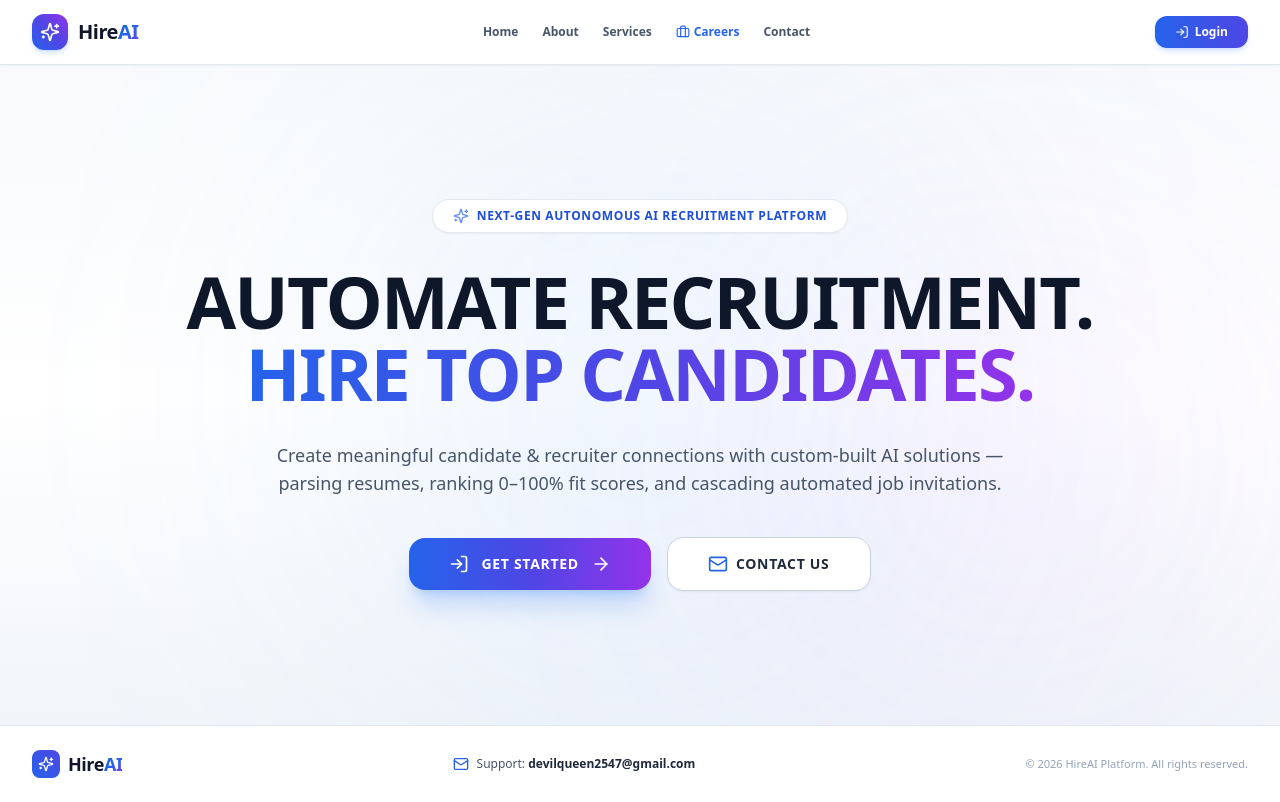
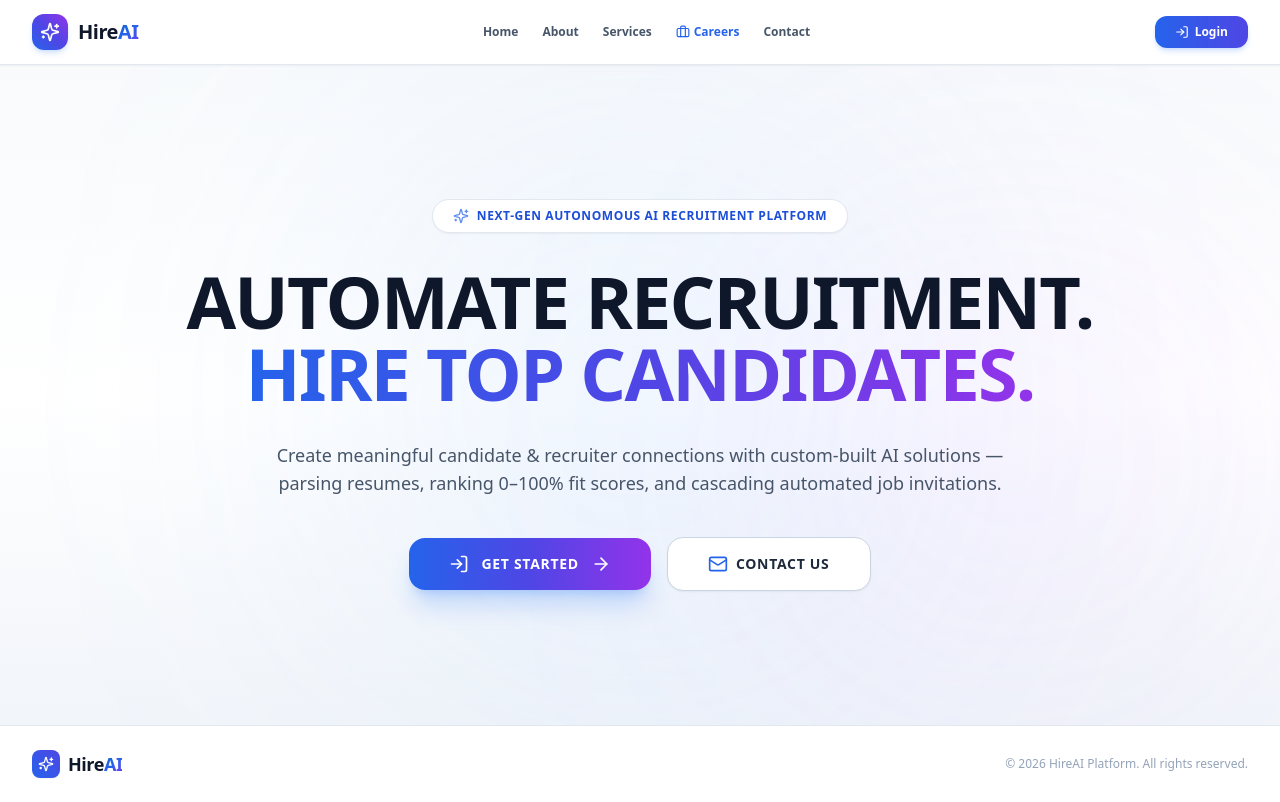
Before and after one commit to jonathpriya/HireAI, a React (Vite) app in the folder frontend/: page / in a window 1280 px wide. Built offline with nearby package versions, Linux system fonts and the light colour scheme.

Commit message:
Remove support email from Footer, leaving only Logo and Copyright

```diff
--- a/frontend/src/components/Footer.jsx
+++ b/frontend/src/components/Footer.jsx
@@ -1,5 +1,5 @@
 import React from 'react';
-import { Sparkles, Mail } from 'lucide-react';
+import { Sparkles } from 'lucide-react';
 import { Link } from 'react-router-dom';
 
 export default function Footer() {
@@ -15,14 +15,8 @@ export default function Footer() {
           <span>Hire<span className="gradient-text">AI</span></span>
         </Link>
 
-        {/* Support Email Link */}
-        <div className="flex items-center gap-2 text-slate-600">
-          <Mail className="w-4 h-4 text-blue-600" />
-          <span>Support: <strong className="text-slate-800">devilqueen2547@gmail.com</strong></span>
-        </div>
-
-        {/* Copyright */}
-        <p className="text-[11px] text-slate-400">
+        {/* Copyright Only */}
+        <p className="text-xs text-slate-400">
           &copy; {new Date().getFullYear()} HireAI Platform. All rights reserved.
         </p>
 
```
